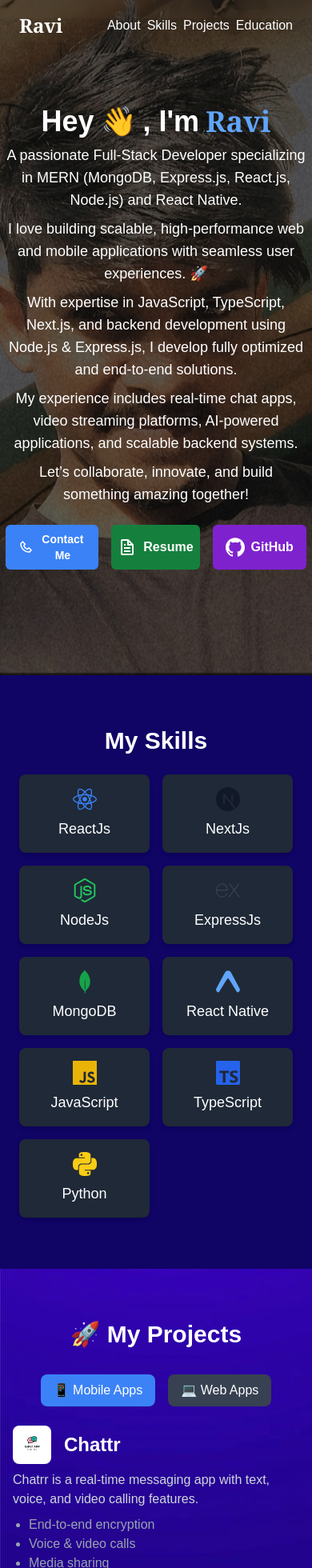
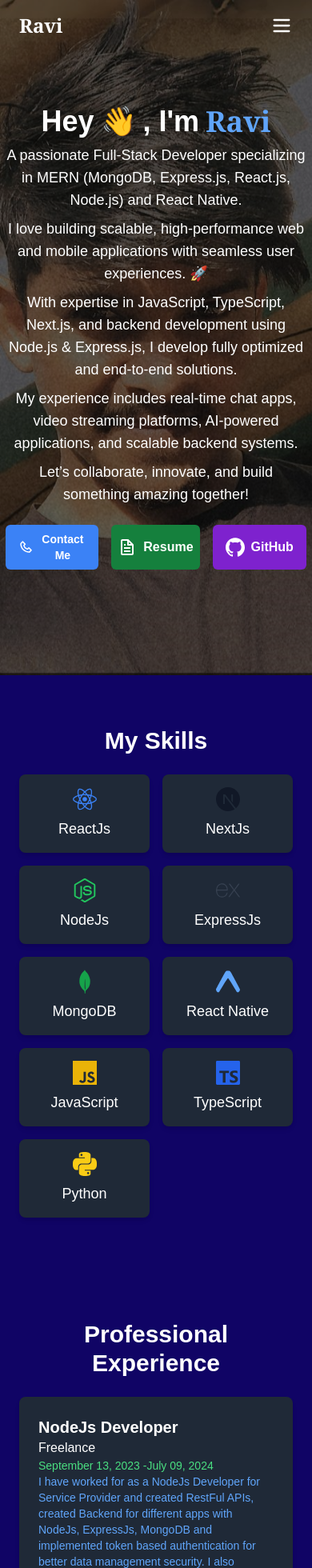
Before and after one commit to codewitharunofficial/codewitharun-portfolio, a Next.js app: page / in a window 390 px wide. Shown: the top 1960 px of the page at 80% size. Built offline with nearby package versions, Linux system fonts and the light colour scheme.

Commit message:
Added Experience Section and Hamburger Menu For Small Screen Devices

```diff
--- a/app/page.tsx
+++ b/app/page.tsx
@@ -3,6 +3,7 @@ import Skills from "@/components/Skills";
 import Projects from "@/components/Projects";
 import Qualifications from "@/components/Qualifications";
 import Footer from "@/components/Footer";
+import Experience from "@/components/Experience";
 
 const Components = [
   {
@@ -12,6 +13,10 @@ const Components = [
   {
     component: <Skills />,
     id: "skills",
+  },
+  {
+    component: <Experience />,
+    id: "experience",
   },
   {
     component: <Projects />,
@@ -31,7 +36,11 @@ export default function Home() {
   return (
     <div>
       {Components.map((item, index) => (
-        <div key={index} className="scroll-smooth" style={{backgroundColor: item.id !== 'hero' ? '#100465ff' : "" }}>
+        <div
+          key={index}
+          className="scroll-smooth"
+          style={{ backgroundColor: item.id !== "hero" ? "#100465ff" : "" }}
+        >
           <section id={item.id}>{item.component}</section>
         </div>
       ))}
--- /dev/null
+++ b/components/Experience.tsx
@@ -0,0 +1,37 @@
+const experience = [
+  {
+    roll: "NodeJs Developer",
+    tenure: "September 13, 2023 -July 09, 2024",
+    employer: "Freelance",
+    description:
+      "I have worked for as a NodeJs Developer for Service Provider and created RestFul APIs, created Backend for different apps with NodeJs, ExpressJs, MongoDB and implemented token based authentication for better data management security. I also created admin panels for a small start-up.",
+  },
+];
+
+const Experience = () => {
+  return (
+    <section
+      style={{ backgroundColor: "#100465ff" }}
+      className="container mx-auto py-16 px-6"
+    >
+      <h2 className="text-3xl font-bold text-center text-white">
+        Professional Experience
+      </h2>
+      <div className="grid grid-cols-1 md:grid-cols-1 gap-6 mt-6">
+        {experience.map((exp, index) => (
+          <div
+            key={index}
+            className="bg-gray-800 hover:bg-gray-700 text-white p-6 rounded-lg shadow-md"
+          >
+            <h3 className="text-xl font-semibold">{exp.roll}</h3>
+            <p className="text-white">{exp.employer}</p>
+            <p className="text-sm text-green-400">{exp.tenure}</p>
+            <p className="text-sm text-blue-400">{exp.description}</p>
+          </div>
+        ))}
+      </div>
+    </section>
+  );
+};
+
+export default Experience;
--- a/components/Header.tsx
+++ b/components/Header.tsx
@@ -1,8 +1,10 @@
 "use client";
 import { useState, useEffect } from "react";
+import { Menu, X } from "lucide-react"; // optional icon library, or use any SVG
 
 const Header = () => {
   const [scrolled, setScrolled] = useState(false);
+  const [isMenuOpen, setIsMenuOpen] = useState(false);
 
   useEffect(() => {
     const handleScroll = () => {
@@ -13,40 +15,143 @@ const Header = () => {
     return () => window.removeEventListener("scroll", handleScroll);
   }, []);
 
+  const toggleMenu = () => setIsMenuOpen(!isMenuOpen);
+
   return (
+    <>
       <header
         className={`fixed top-0 left-0 w-full z-50 transition-all duration-300 ${
           scrolled ? "bg-blue-900 bg-opacity-90 shadow-lg" : "bg-transparent"
         }`}
       >
         <div className="max-w-7xl mx-auto flex justify-between items-center py-4 px-6">
-        <h1 className="text-white text-2xl font-bold font-serif ">Ravi</h1>
-        <nav>
-          <ul className="flex space-x-2 md:space-x-4 text-white">
-            <li className="hover:underline underline-offset-2">
-              <a href="#hero" className="hover:text-blue-400">
+          <h1 className="text-white text-2xl font-bold font-serif">Ravi</h1>
+
+          {/* Desktop nav */}
+          <nav className="hidden md:block">
+            <ul className="flex space-x-4 text-white">
+              <li>
+                <a
+                  href="#hero"
+                  className="hover:text-blue-400 hover:underline underline-offset-2"
+                >
                   About
                 </a>
               </li>
-            <li className="hover:underline underline-offset-2">
-              <a href="#skills" className="hover:text-blue-400">
+              <li>
+                <a
+                  href="#skills"
+                  className="hover:text-blue-400 hover:underline underline-offset-2"
+                >
                   Skills
                 </a>
               </li>
-            <li className="hover:underline underline-offset-2">
-              <a href="#projects" className="hover:text-blue-400">
+              <li>
+                <a
+                  href="#projects"
+                  className="hover:text-blue-400 hover:underline underline-offset-2"
+                >
                   Projects
                 </a>
               </li>
-            <li className="hover:underline underline-offset-2">
-              <a href="#qualifications" className="hover:text-blue-400">
+              <li>
+                <a
+                  href="#qualifications"
+                  className="hover:text-blue-400 hover:underline underline-offset-2"
+                >
                   Education
+                </a>
+              </li>
+              <li>
+                <a
+                  href="#experience"
+                  className="hover:text-blue-400 hover:underline underline-offset-2"
+                >
+                  Experience
                 </a>
               </li>
             </ul>
           </nav>
+
+          {/* Mobile menu button */}
+          <button
+            className="md:hidden text-white"
+            onClick={toggleMenu}
+            aria-label="Toggle menu"
+          >
+            {isMenuOpen ? <X size={28} /> : <Menu size={28} />}
+          </button>
         </div>
       </header>
+
+      {/* Mobile side menu */}
+      <div
+        className={`fixed top-0 right-0 h-full w-2/3 sm:w-1/2 bg-blue-900 text-white z-40 transform transition-transform duration-300 ease-in-out ${
+          isMenuOpen ? "translate-x-0" : "translate-x-full"
+        }`}
+      >
+        <div className="flex justify-end p-4 mb-5">
+          {/* <button onClick={toggleMenu} aria-label="Close menu">
+            <X size={28} />
+          </button> */}
+        </div>
+        <ul className="flex flex-col space-y-6 px-6 text-lg">
+          <li>
+            <a
+              href="#hero"
+              onClick={toggleMenu}
+              className="hover:text-blue-400"
+            >
+              About
+            </a>
+          </li>
+          <li>
+            <a
+              href="#skills"
+              onClick={toggleMenu}
+              className="hover:text-blue-400"
+            >
+              Skills
+            </a>
+          </li>
+          <li>
+            <a
+              href="#projects"
+              onClick={toggleMenu}
+              className="hover:text-blue-400"
+            >
+              Projects
+            </a>
+          </li>
+          <li>
+            <a
+              href="#qualifications"
+              onClick={toggleMenu}
+              className="hover:text-blue-400"
+            >
+              Education
+            </a>
+          </li>
+          <li>
+            <a
+              href="#experience"
+              onClick={toggleMenu}
+              className="hover:text-blue-400"
+            >
+              Experience
+            </a>
+          </li>
+        </ul>
+      </div>
+
+      {/* Overlay when mobile menu is open */}
+      {isMenuOpen && (
+        <div
+          className="fixed inset-0 bg-black bg-opacity-40 z-30 md:hidden"
+          onClick={toggleMenu}
+        />
+      )}
+    </>
   );
 };
 
--- a/package.json
+++ b/package.json
@@ -18,6 +18,7 @@
   },
   "dependencies": {
     "framer-motion": "^12.4.7",
+    "lucide-react": "^0.515.0",
     "next": "15.1.7",
     "react": "^19.0.0",
     "react-dom": "^19.0.0",
```
Also changed, not shown: 1 other file (tests, documents, lock files or other folders). Lines whose indentation alone changed are shown as unchanged.
